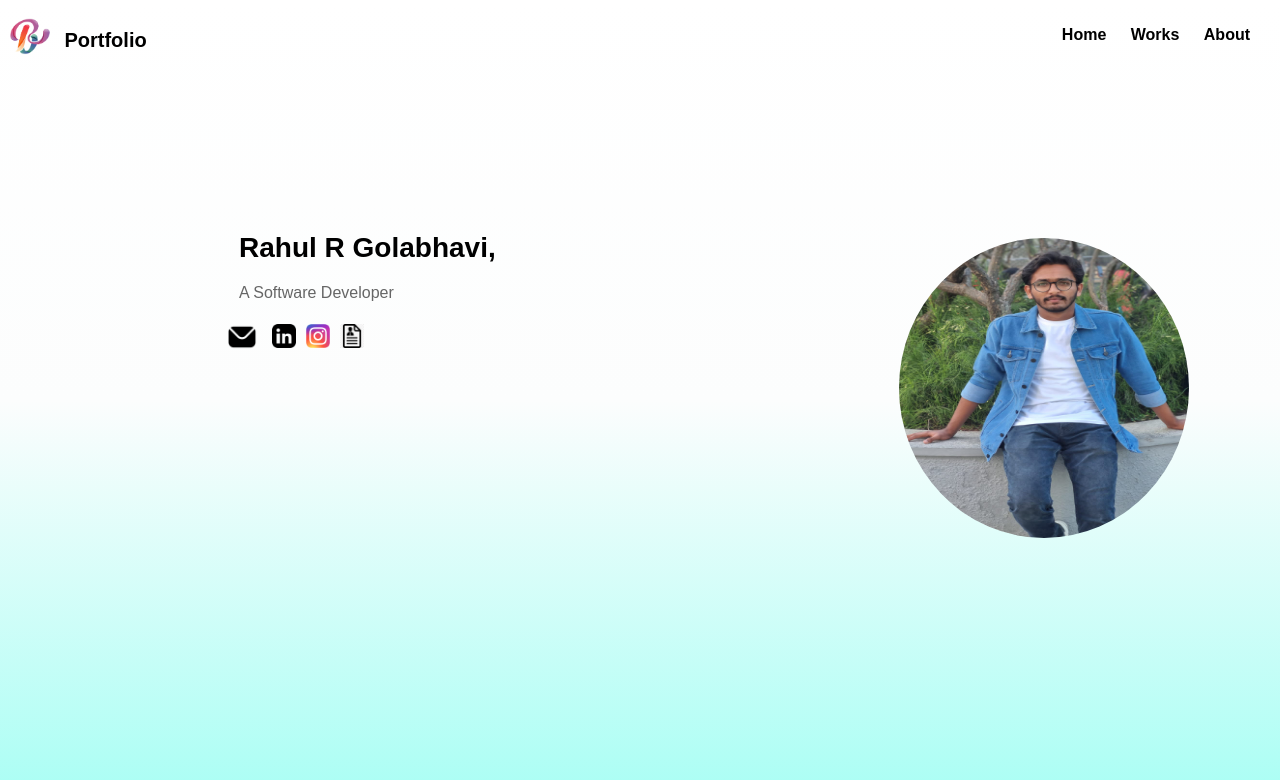
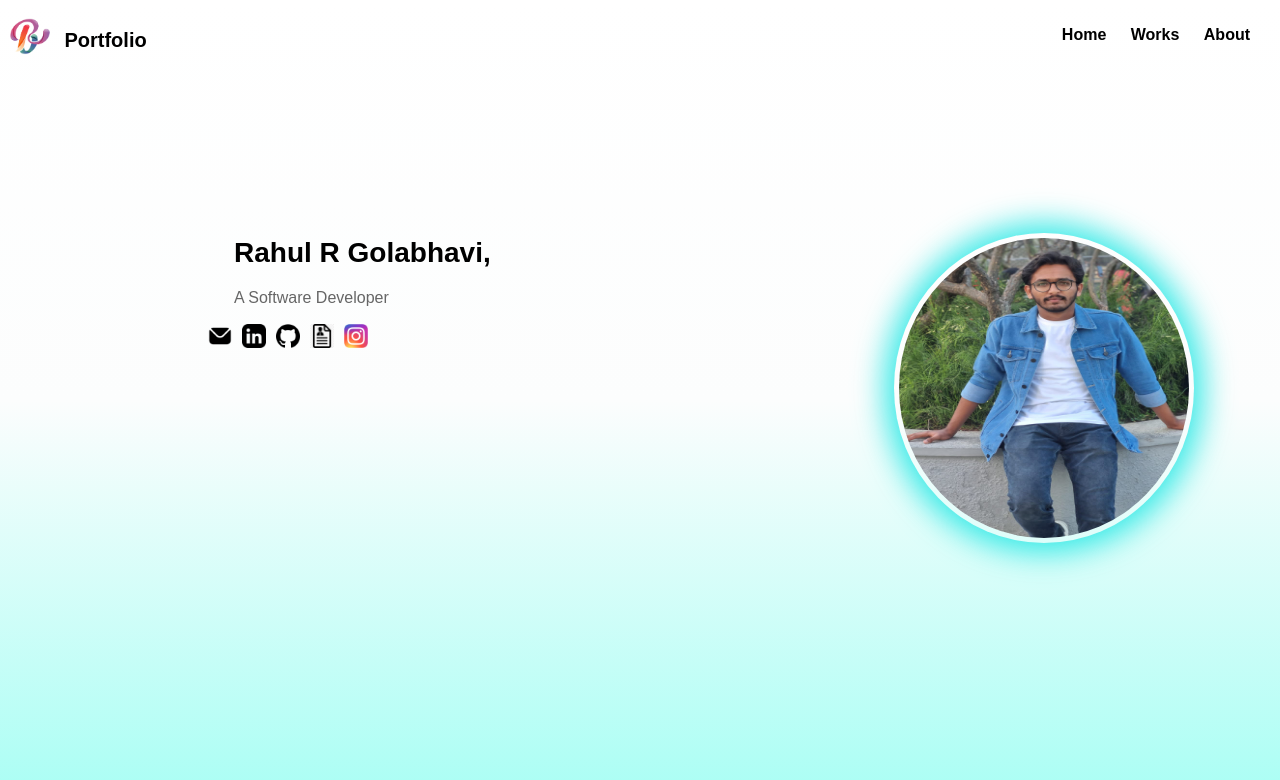
Before and after one commit to RahulRGolabhavi/Portfolio, a plain HTML site: page about.html in a window 1280 px wide. Drawn offline with Linux system fonts and the light colour scheme.

Commit message:
third commit

```diff
--- a/about.html
+++ b/about.html
@@ -12,6 +12,31 @@
         height: 300px;
         border-radius: 80%;
       }
+      .contact-icons:hover {
+      filter: blur(1px); /* Apply blur effect */
+      transition: filter 0.1s ease; /* Smooth transition for the effect */
+      }
+      .profile-image {
+  width: 290px;
+  height: 300px;
+  border-radius: 50%; /* Ensures the image is circular */
+  border: 5px solid transparent; /* Optional: Adds space between the image and the glow */
+  box-shadow: 0 0 15px 5px rgba(9, 229, 225, 0.8); /* Initial glow */
+  animation: pulse 2s infinite; /* Apply the glowing animation */
+}
+
+/* Define the glowing animation */
+@keyframes pulse {
+  0% {
+    box-shadow: 0 0 15px 5px rgba(9, 229, 225, 0.8);
+  }
+  50% {
+    box-shadow: 0 0 30px 10px rgba(9, 229, 225, 0.8); /* More intense glow */
+  }
+  100% {
+    box-shadow: 0 0 15px 5px rgba(9, 229, 225, 0.8); /* Return to initial glow */
+  }
+}
     </style>
   </head>
   <body>
@@ -35,7 +60,7 @@
         <p>A Software Developer</p>
         <div class="contact-logos">
           <a href="mailto:rahulgolabhavi@gmail.com">
-            <img src="Assets/mail.png" alt="Email Icon" class="contact-icon" />
+            <img src="Assets/mail.png" alt="Email Icon" class="contact-icons" />
           </a>
           <a
             href="https://www.linkedin.com/in/rahul-r-golabhavi/"
@@ -47,10 +72,10 @@
               class="contact-icons"
             />
           </a>
-          <a href="https://www.instagram.com/rahulr_2925/" target="_blank">
+          <a href="https://github.com/RahulRGolabhavi" target="_blank">
             <img
-              src="Assets/instagram-logo.png"
-              alt="Instagram"
+              src="Assets/github logo.png"
+              alt="Git Hub"
               class="contact-icons"
             />
           </a>
@@ -60,13 +85,21 @@
           >
             <img src="Assets/resume.webp" alt="Resume" class="contact-icons" />
           </a>
+          <a href="https://www.instagram.com/rahulr_2925/" target="_blank">
+            <img
+              src="Assets/instagram-logo.png"
+              alt="Instagram"
+              class="contact-icons"
+            />
+          </a>
+
         </div>
       </section>
       <section class="image-right">
         <img
-          class="profile-image"
           src="Assets/profile-image.jpg"
           alt="Profile Image"
+          class="profile-image"
         />
       </section>
     </main>
```
Also changed, not shown: Assets/github logo.png (added).
